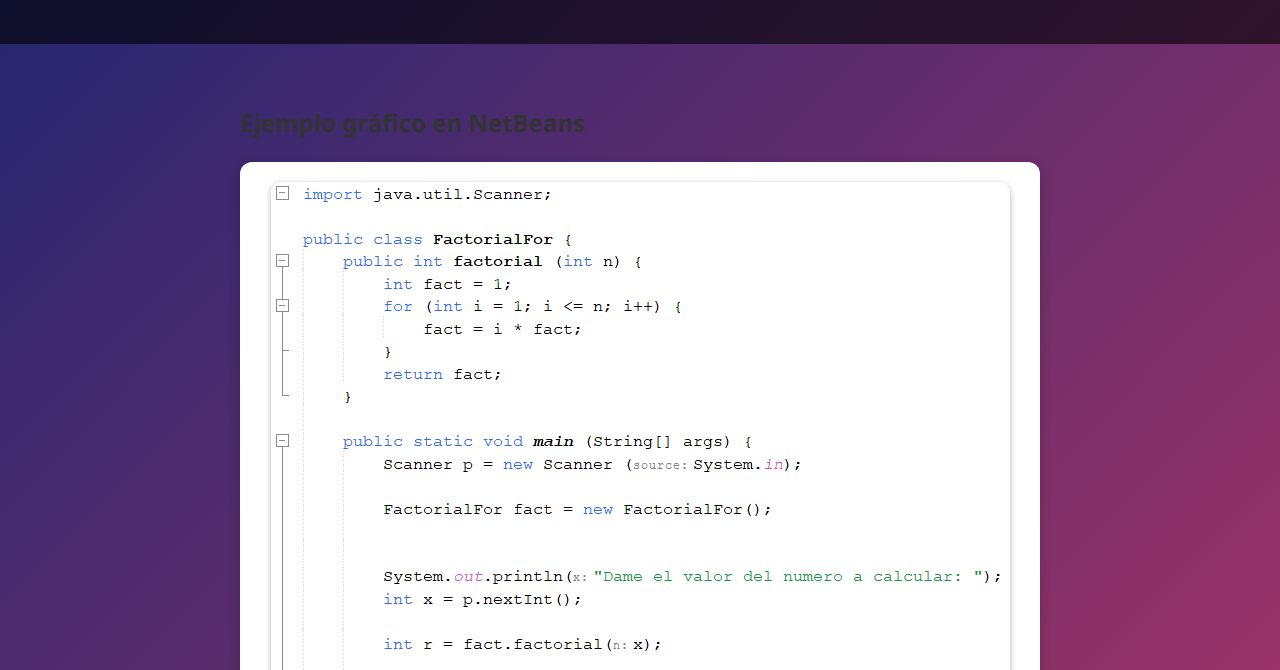
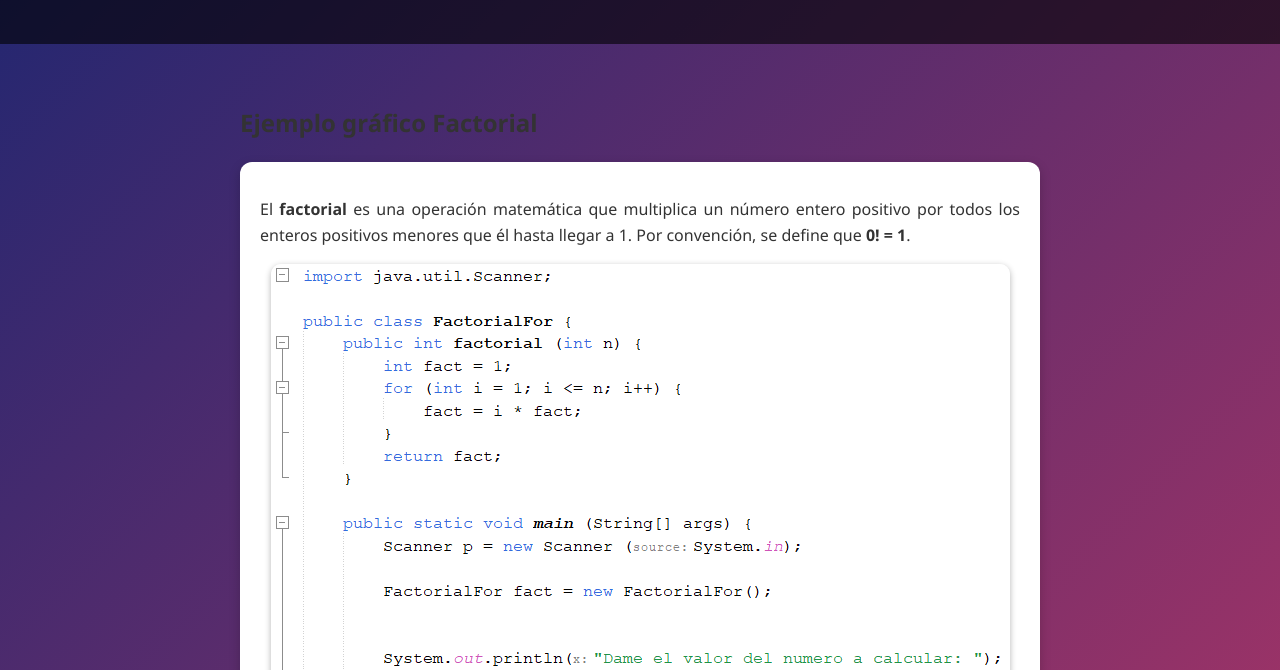
Before and after one commit to dannamonserratvazquezestrella-ctrl/Recursividad.github.io, a plain HTML site: page ejemplos.html in a window 1280 px wide. Shown: the part 130-800 px from the top of the page. Drawn offline with Linux system fonts and the light colour scheme.

Commit message:
Update ejemplos.html

```diff
--- a/ejemplos.html
+++ b/ejemplos.html
@@ -69,13 +69,13 @@
   </header>
 
   <main>
-    <h2>Ejemplo gráfico en NetBeans</h2>
+    <h2>Ejemplo gráfico Factorial</h2>
     <div class="card">
-      <img src="Captura de pantalla 2025-10-03 220414.png" alt="Ejemplo gráfico">
       <p>
         El <strong>factorial</strong> es una operación matemática que multiplica un número entero positivo por todos
         los enteros positivos menores que él hasta llegar a 1. Por convención, se define que <strong>0! = 1</strong>.
       </p>
+      <img src="Captura de pantalla 2025-10-03 220414.png" alt="Ejemplo gráfico">
     </div>
 
     <h2>Resultados del algoritmo</h2>
```
